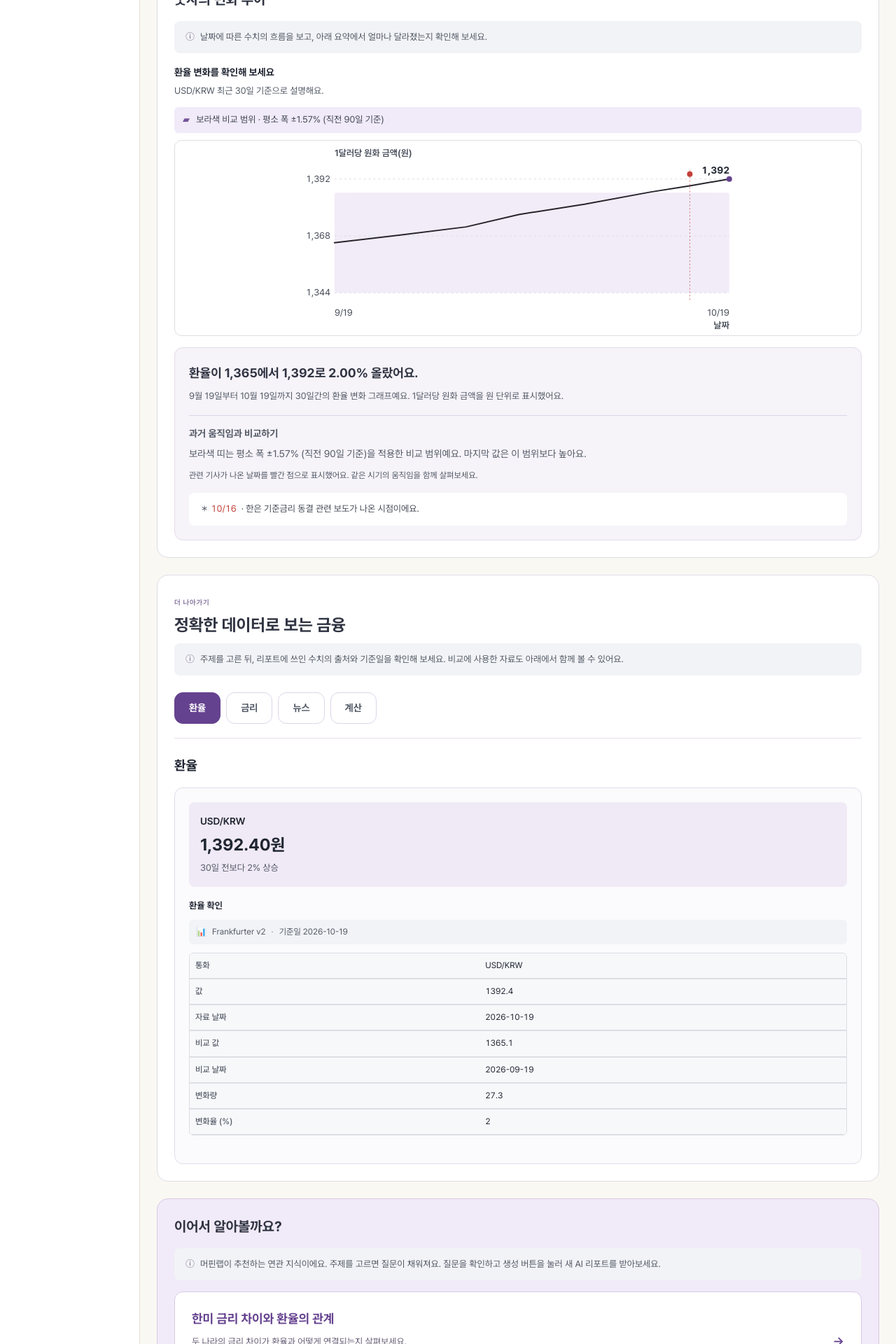
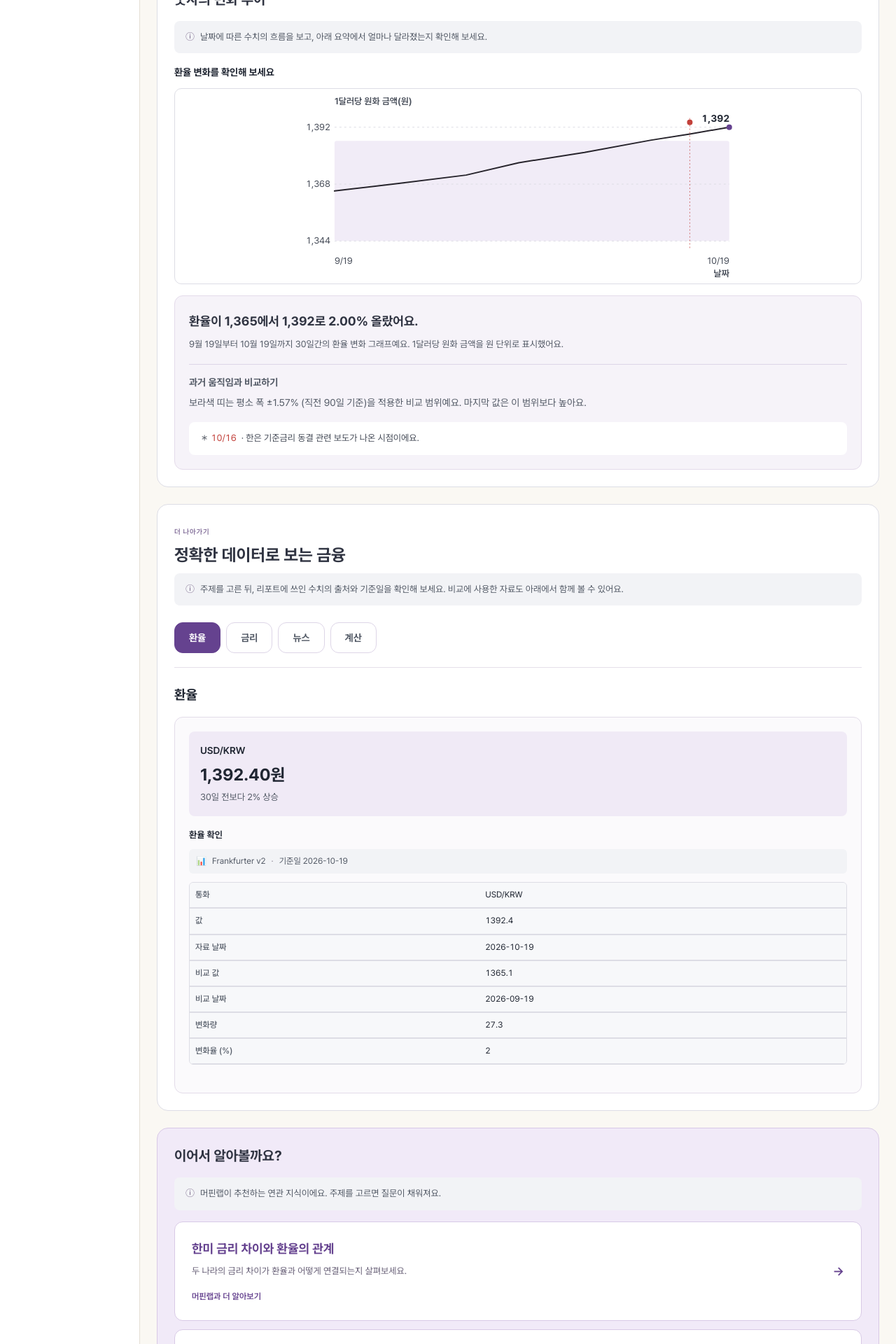
Before and after one commit to muffin-lab-it/muffin, a Next.js app: page /preview/report in a window 1280 px wide. Shown: the part 2020-3940 px from the top of the page at 70% size. Built offline with nearby package versions, Linux system fonts and the light colour scheme.

Commit message:
fix: 그래프와 추천 영역의 중복 안내 제거

```diff
--- a/app/components/ReportChart.tsx
+++ b/app/components/ReportChart.tsx
@@ -47,10 +47,8 @@ export function ReportChart({ chart }: { chart: Chart; evidence: Evidence[] }) {
     <figure className="chart">
       <figcaption>
         <b>{subject} 변화를 확인해 보세요</b>
-        <span className="chart-subtitle">{chart.title} 기준으로 설명해요.</span>
 
       </figcaption>
-      {band && <p className="chart-band-key"><span aria-hidden="true">▰</span> 보라색 비교 범위 · {band.label}</p>}
       <svg viewBox={`0 0 ${W} ${H}`} role="img" aria-label={summary} className="chart-svg">
         <g className="chart-axis-guide"><text x={PAD.left} y={22}>{unitLabel}</text><text x={W - PAD.right} y={H - 10} textAnchor="end">날짜</text></g>
         {band && (
@@ -87,7 +85,7 @@ export function ReportChart({ chart }: { chart: Chart; evidence: Evidence[] }) {
       </svg>
       <div className="chart-summary">
         <p><strong>{subject}이 {fmtValue(from.v)}에서 {fmtValue(last.v)}로{change !== null ? ` ${Math.abs(Number(change)).toFixed(2)}% ${Number(change) > 0 ? "올랐어요" : Number(change) < 0 ? "내렸어요" : "변화 없이 유지됐어요"}` : " 바뀌었어요"}.</strong><span className="chart-period">{longDate(first.t)}부터 {longDate(last.t)}까지 {Math.round(day(last.t) - day(first.t))}일간의 {subject} 변화 그래프예요. {chart.unit === "KRW per 1 USD" ? "1달러당 원화 금액을 원 단위로 표시했어요." : `${unitLabel} 기준으로 표시했어요.`}</span></p>
-        {band && <div className="chart-context"><strong>과거 움직임과 비교하기</strong><p>보라색 띠는 {band.label}을 적용한 비교 범위예요. 마지막 값은 이 범위{last.v > band.high ? "보다 높아요" : last.v < band.low ? "보다 낮아요" : " 안에 있어요"}.</p><small>관련 기사가 나온 날짜를 빨간 점으로 표시했어요. 같은 시기의 움직임을 함께 살펴보세요.</small></div>}
+        {band && <div className="chart-context"><strong>과거 움직임과 비교하기</strong><p>보라색 띠는 {band.label}을 적용한 비교 범위예요. 마지막 값은 이 범위{last.v > band.high ? "보다 높아요" : last.v < band.low ? "보다 낮아요" : " 안에 있어요"}.</p></div>}
       {events.length > 0 && (
         <ul className="chart-events">
           {events.map((e) => (
--- a/app/components/ReportView.tsx
+++ b/app/components/ReportView.tsx
@@ -109,7 +109,7 @@ export function ReportView({ report, area, question, headline, impactTitles = []
       <ReportSources report={report} />
 
       {report.nextTopics.length > 0 && <section className={styles.nextTopics}>
-        <h2>이어서 알아볼까요?</h2><p className="section-guide">머핀랩이 추천하는 연관 지식이에요. 주제를 고르면 질문이 채워져요. 질문을 확인하고 생성 버튼을 눌러 새 AI 리포트를 받아보세요.</p>
+        <h2>이어서 알아볼까요?</h2><p className="section-guide">머핀랩이 추천하는 연관 지식이에요. 주제를 고르면 질문이 채워져요.</p>
         <div className={styles.topicGrid}>{report.nextTopics.map((topic, i) => <Link key={i} href={`/?question=${encodeURIComponent(topic)}${area ? `&area=${area}` : ""}`} className={styles.topicLink}><span><strong>{topic}</strong>{topicReasons[i] && <small>{topicReasons[i]}</small>}<em>머핀랩과 더 알아보기</em></span><span aria-hidden="true">→</span></Link>)}</div>
       </section>}
 
```
Also changed, not shown: 4 other files (tests, documents, lock files or other folders).
